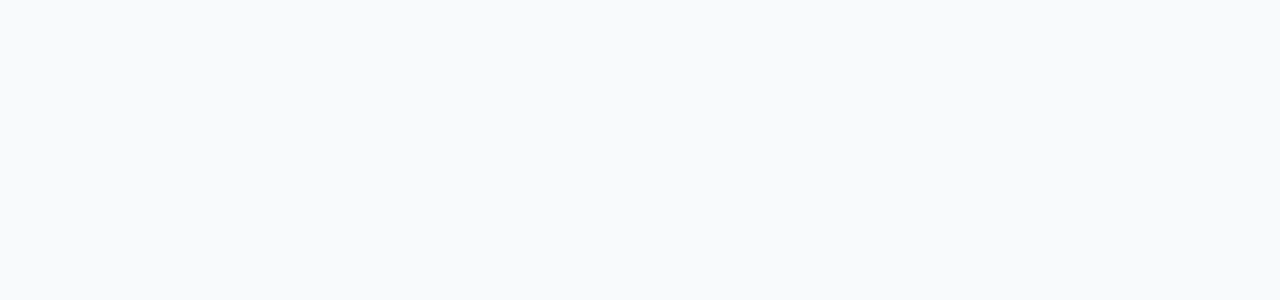
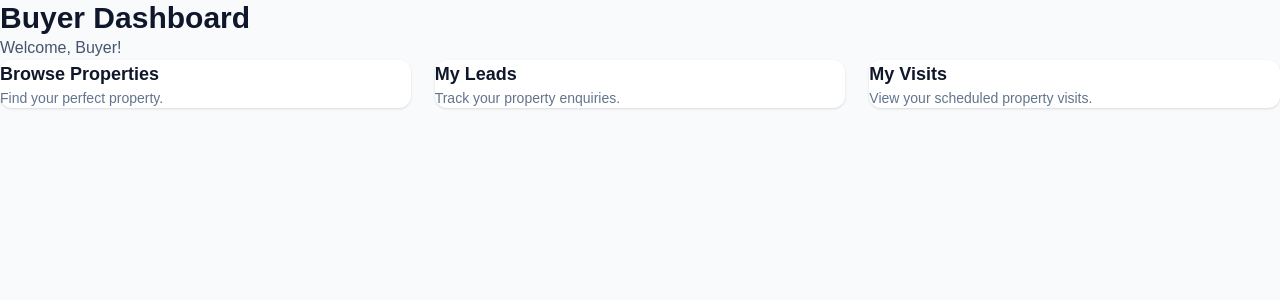
Before and after one commit to CodeWithAbhayraj/EstateHub-Frontend, a React (Vite) app: page /buyer/dashboard in a window 1280 px wide. Before the commit this address had no page. Shown: the top 300 px of the page. Built offline with nearby package versions, Linux system fonts and the light colour scheme.

Commit message:
add dashboard for buyer for testing

```diff
--- a/src/pages/buyer/BuyerDashboard.jsx
+++ b/src/pages/buyer/BuyerDashboard.jsx
@@ -0,0 +1,44 @@
+import { useAuth } from "../../context/AuthContext";
+
+function BuyerDashboard() {
+  const { user } = useAuth();
+
+  return (
+    <div className="min-h-screen bg-slate-50 p-8">
+      <div className="mx-auto max-w-7xl">
+        <h1 className="text-3xl font-bold text-slate-900">
+          Buyer Dashboard
+        </h1>
+
+        <p className="mt-2 text-slate-600">
+          Welcome, {user?.name || "Buyer"}!
+        </p>
+
+        <div className="mt-8 grid gap-6 md:grid-cols-3">
+          <div className="rounded-xl bg-white p-6 shadow">
+            <h2 className="text-lg font-semibold">Browse Properties</h2>
+            <p className="mt-2 text-sm text-slate-500">
+              Find your perfect property.
+            </p>
+          </div>
+
+          <div className="rounded-xl bg-white p-6 shadow">
+            <h2 className="text-lg font-semibold">My Leads</h2>
+            <p className="mt-2 text-sm text-slate-500">
+              Track your property enquiries.
+            </p>
+          </div>
+
+          <div className="rounded-xl bg-white p-6 shadow">
+            <h2 className="text-lg font-semibold">My Visits</h2>
+            <p className="mt-2 text-sm text-slate-500">
+              View your scheduled property visits.
+            </p>
+          </div>
+        </div>
+      </div>
+    </div>
+  );
+}
+
+export default BuyerDashboard;
--- a/src/routes/AppRoutes.jsx
+++ b/src/routes/AppRoutes.jsx
@@ -5,6 +5,8 @@ import Properties from "../pages/public/Properties";
 import PropertyDetails from "../pages/public/PropertyDetails";
 import Login from "../pages/public/Login";
 import Register from "../pages/public/Register";
+
+import BuyerDashboard from "../pages/buyer/BuyerDashboard";
 
 function AppRoutes() {
   return (
@@ -16,6 +18,9 @@ function AppRoutes() {
         <Route path="/properties/:id" element={<PropertyDetails />} />
         <Route path="/login" element={<Login />} />
         <Route path="/register" element={<Register />} />
+
+        {/* Buyer Routes */}
+        <Route path="/buyer/dashboard" element={<BuyerDashboard />} />
       </Routes>
     </BrowserRouter>
   );
```
